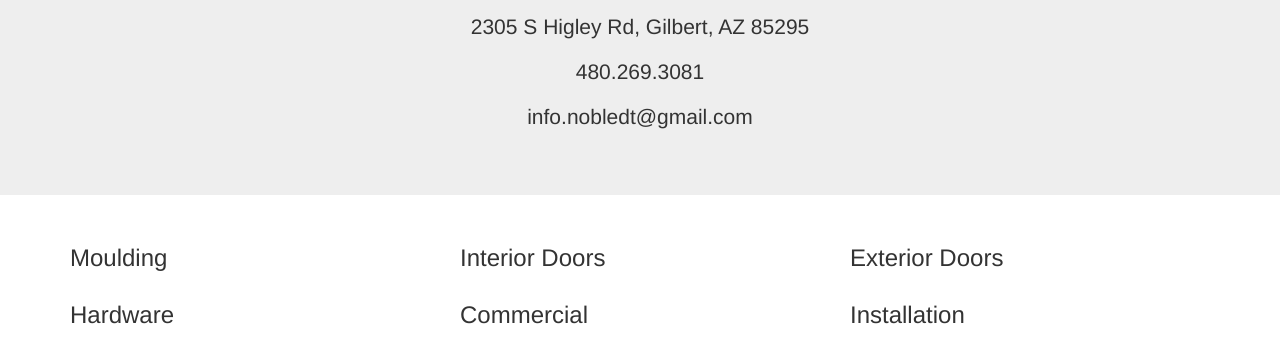
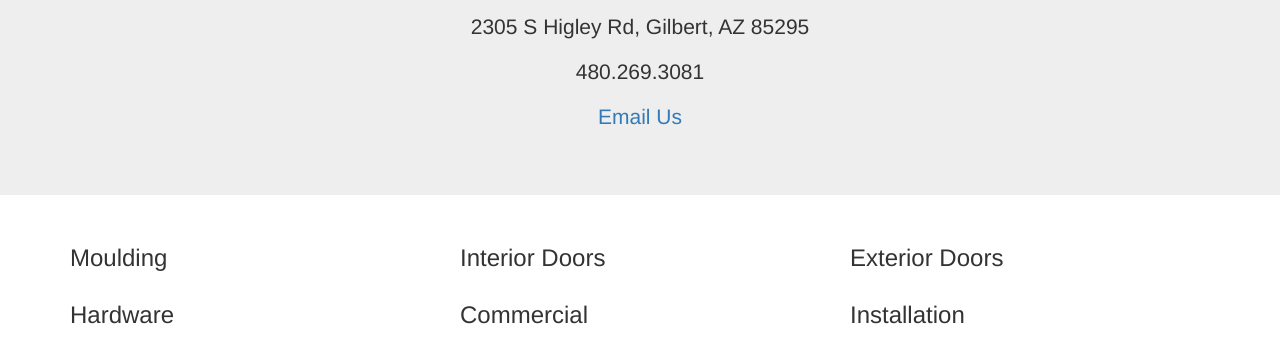
Before and after one commit to muorona/muorona.github.io, a plain HTML site: page index.html in a window 1280 px wide. Shown: the part 180-542 px from the top of the page. Drawn offline with nearby package versions, Linux system fonts and the light colour scheme.

Commit message:
Update index.html

```diff
--- a/index.html
+++ b/index.html
@@ -15,7 +15,7 @@
   <p>***Website Under Construction***</p>
   <p>2305 S Higley Rd, Gilbert, AZ 85295</p>
   <p>480.269.3081</p>
-  <p>info.nobledt@gmail.com</p>
+  <p> <a href="info.nobledt@gmail.com">Email Us</a> </p>
 </div>
 
 <div class="container">
```
